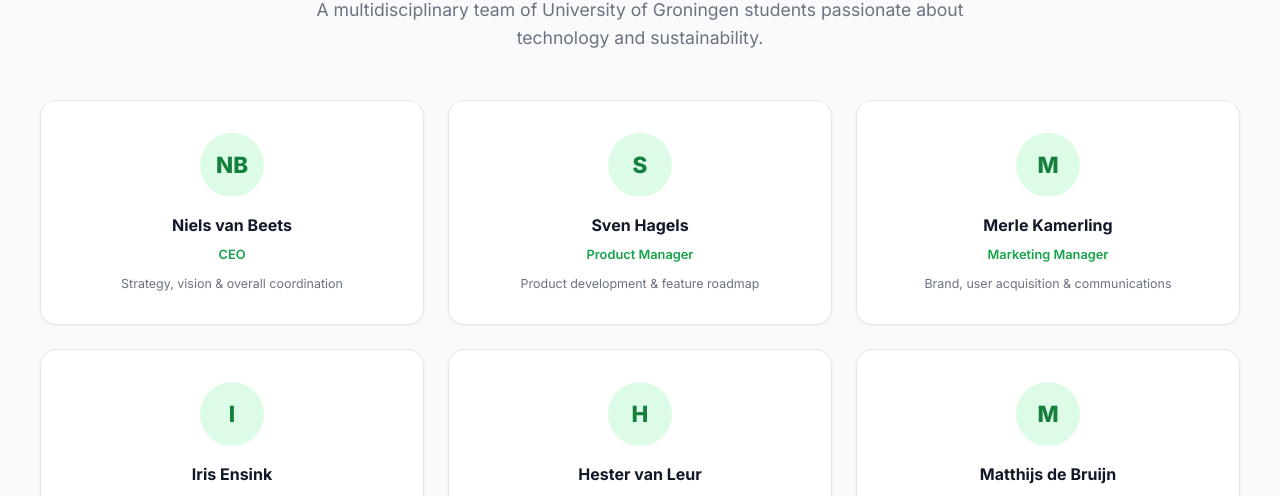
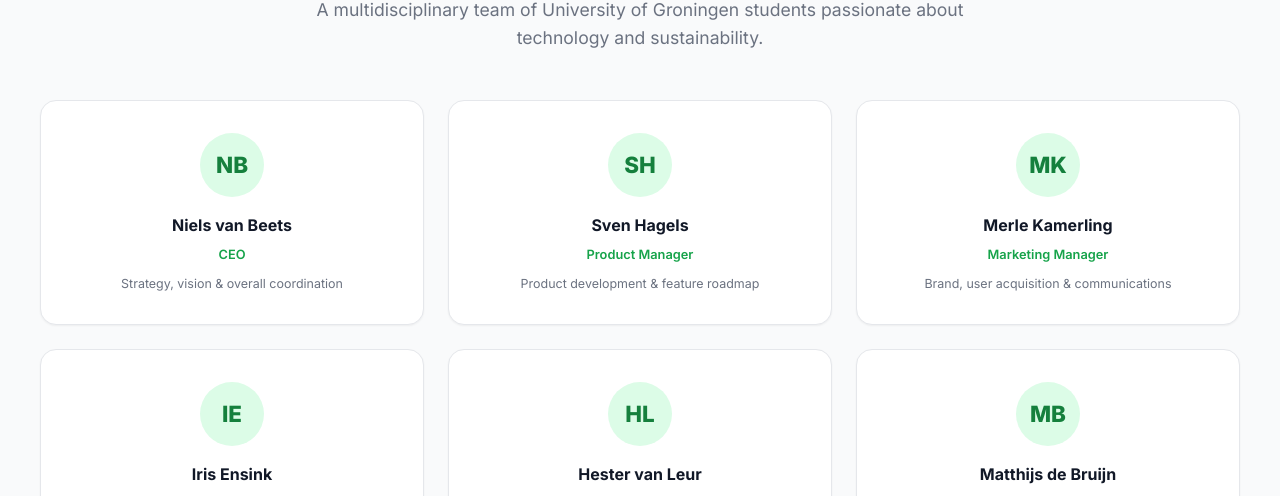
Before and after one commit to nvb26/Digital-Business-and-Transformation, a plain HTML site: page index.html in a window 1280 px wide. Shown: the part 9973-10469 px from the top of the page. Drawn offline with Linux system fonts and the light colour scheme.

Commit message:
Update index.html

```diff
--- a/index.html
+++ b/index.html
@@ -1192,31 +1192,31 @@
                 <p class="desc">Strategy, vision &amp; overall coordination</p>
             </div>
             <div class="team-card">
-                <div class="team-avatar">S</div>
+                <div class="team-avatar">SH</div>
                 <h3>Sven Hagels</h3>
                 <span class="role">Product Manager</span>
                 <p class="desc">Product development &amp; feature roadmap</p>
             </div>
             <div class="team-card">
-                <div class="team-avatar">M</div>
+                <div class="team-avatar">MK</div>
                 <h3>Merle Kamerling</h3>
                 <span class="role">Marketing Manager</span>
                 <p class="desc">Brand, user acquisition &amp; communications</p>
             </div>
             <div class="team-card">
-                <div class="team-avatar">I</div>
+                <div class="team-avatar">IE</div>
                 <h3>Iris Ensink</h3>
                 <span class="role">Finance Manager</span>
                 <p class="desc">Financial planning, budgeting &amp; investor relations</p>
             </div>
             <div class="team-card">
-                <div class="team-avatar">H</div>
+                <div class="team-avatar">HL</div>
                 <h3>Hester van Leur</h3>
                 <span class="role">Business Development</span>
                 <p class="desc">Partnerships, market research &amp; growth</p>
             </div>
             <div class="team-card">
-                <div class="team-avatar">M</div>
+                <div class="team-avatar">MB</div>
                 <h3>Matthijs de Bruijn</h3>
                 <span class="role">Legal Manager</span>
                 <p class="desc">GDPR compliance, ethics &amp; legal framework</p>
```
